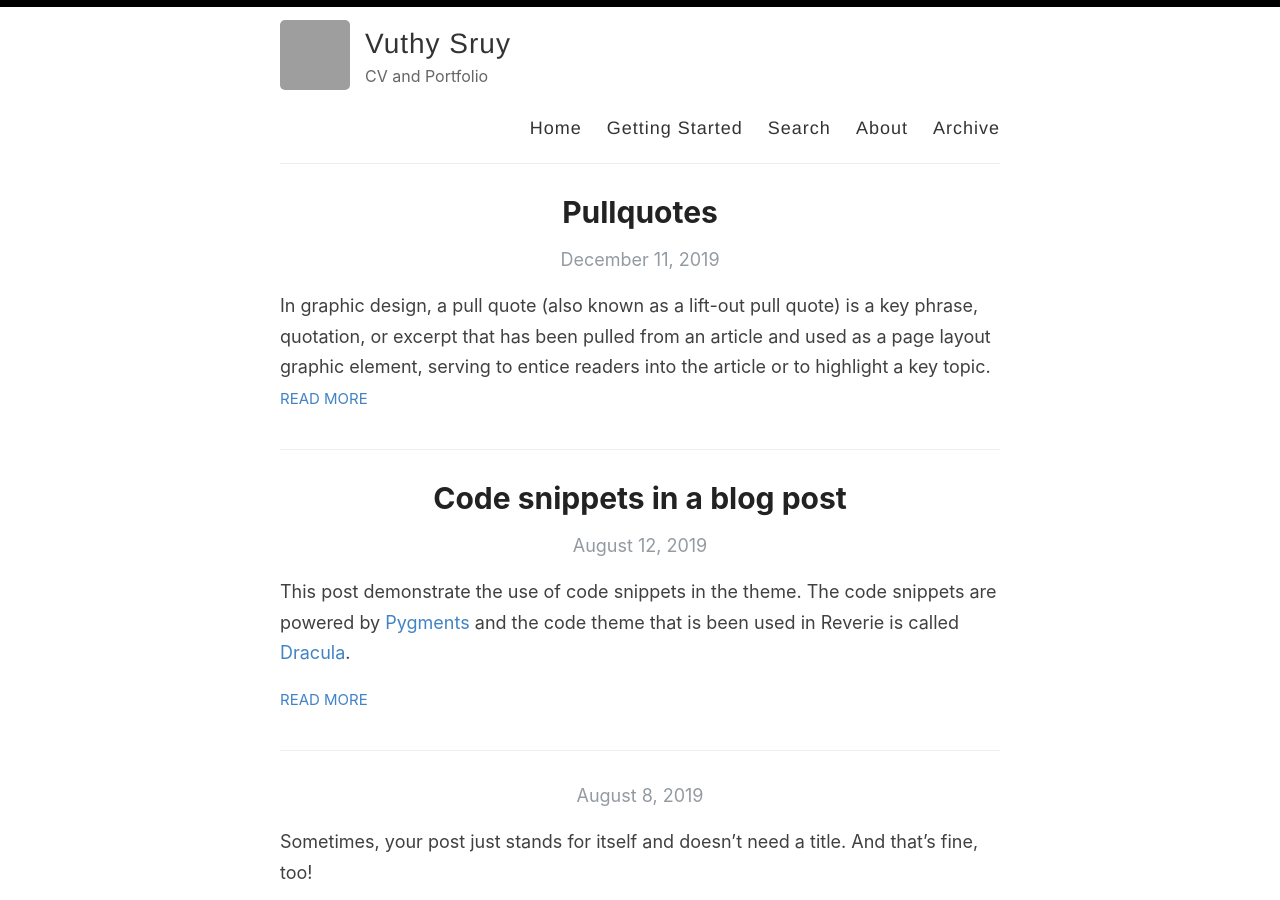
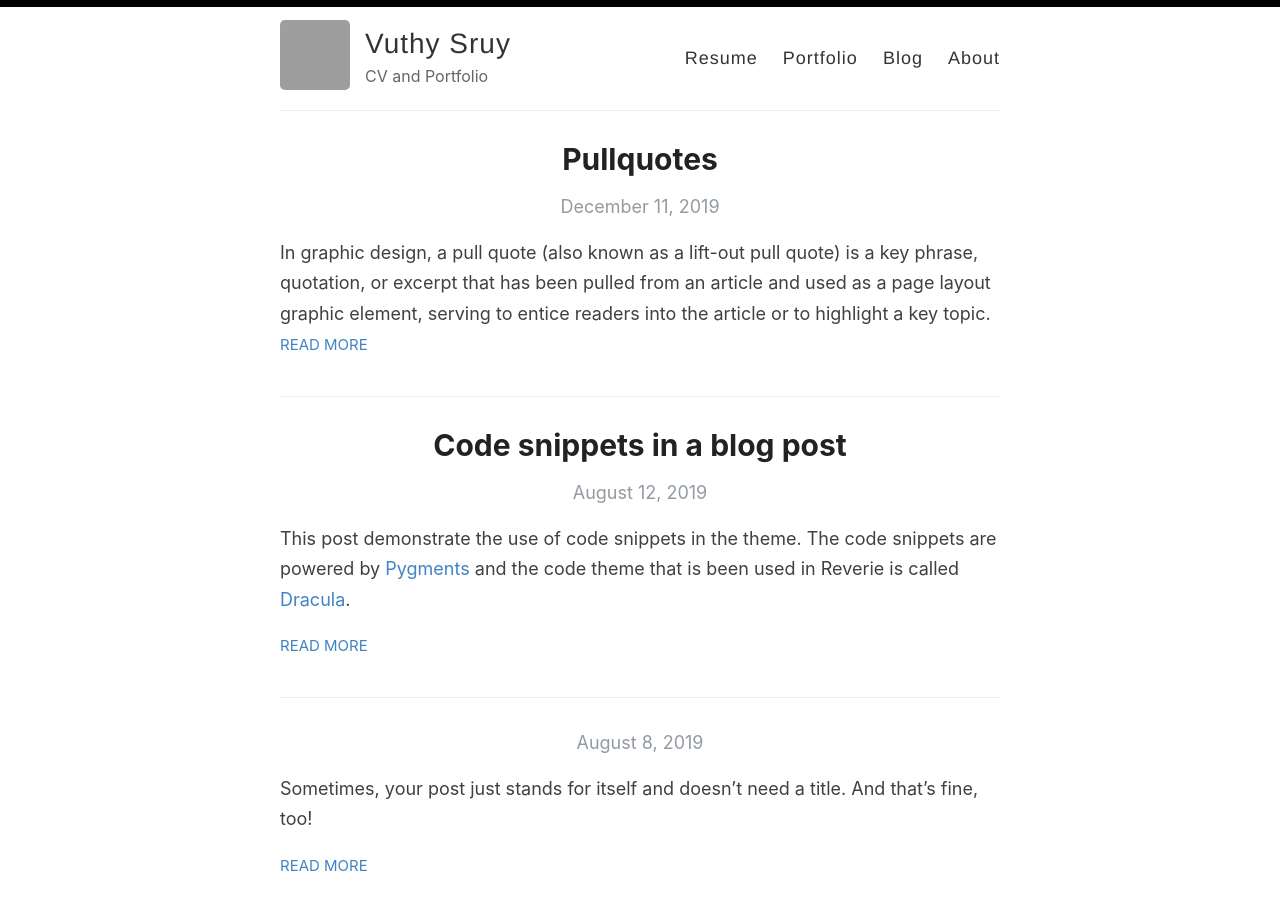
Before and after one commit to VuthySruy/VuthySruy.github.io, a Jekyll site: the page built from index.html, in a window 1280 px wide and 900 px high. Built offline with Jekyll 4.4.1, drawn with Linux system fonts in a browser that asks for light colours; the list of posts is cut into pages by our own code; grey boxes are pictures that could not be loaded.

Commit message:
Update default.html

```diff
--- a/_layouts/default.html
+++ b/_layouts/default.html
@@ -28,11 +28,10 @@
             </div>
 
             <nav>
-              <a href="{{ site.baseurl }}/">Home</a>
-              <a href="{{ site.baseurl }}/getting-started">Getting Started</a>
-              <a href="{{ site.baseurl }}/search">Search</a>
+              <a href="{{ site.baseurl }}/getting-started">Resume</a>
+              <a href="{{ site.baseurl }}/search">Portfolio</a>
+              <a href="{{ site.baseurl }}/">Blog</a>
               <a href="{{ site.baseurl }}/about">About</a>
-              <a href="{{ site.baseurl }}/archive">Archive</a>
             </nav>
           </header>
         </div>
```
